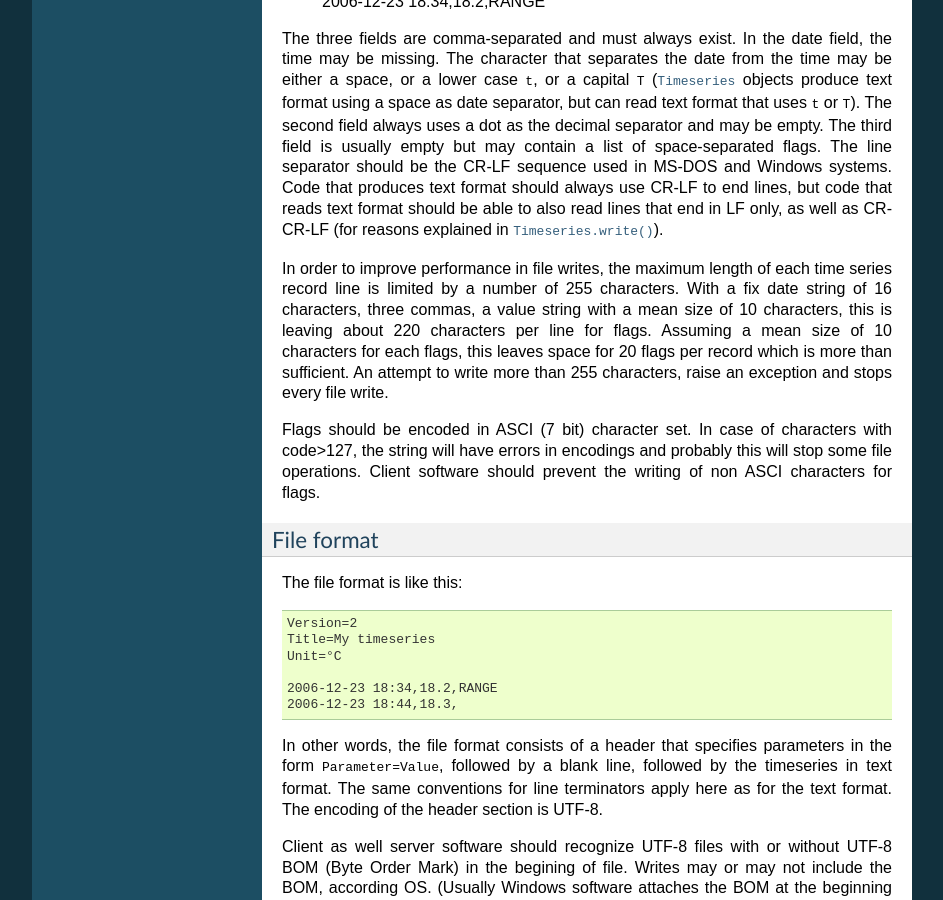
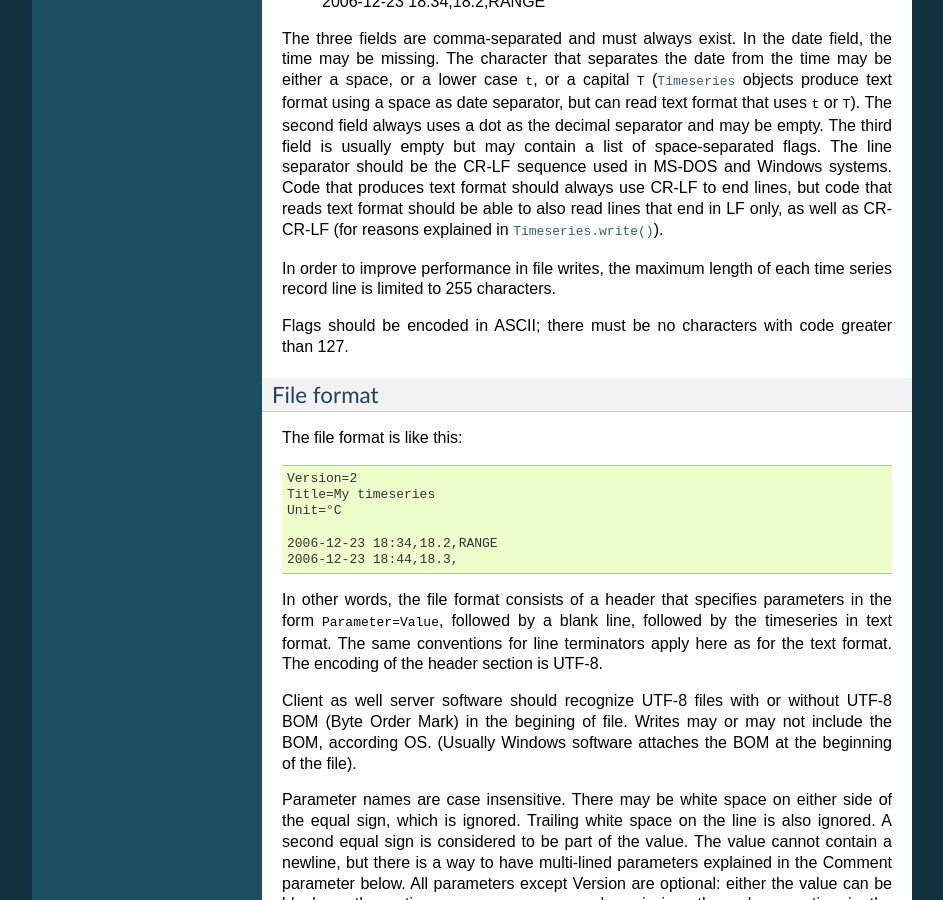
Before and after one commit to openmeteo/pthelma, a Sphinx documentation site: the page built from doc/timeseries.rst, in a window 1280 px wide and 900 px high, scrolled down 8129 px. Shown: the whole window, without its empty margins (168-1111 px from the left). Built offline with Sphinx 7.4.7, drawn with Linux system fonts in a browser that asks for light colours.

Commit message:
Minor documentation improvement

```diff
--- a/doc/timeseries.rst
+++ b/doc/timeseries.rst
@@ -515,19 +515,11 @@ format should always use CR-LF to end lines, but code that reads text
 format should be able to also read lines that end in LF only, as well
 as CR-CR-LF (for reasons explained in :meth:`Timeseries.write`).
 
-In order to improve performance in file writes, the maximum length
-of each time series record line is limited by a number of 255
-characters. With a fix date string of 16 characters, three commas,
-a value string with a mean size of 10 characters, this is leaving
-about 220 characters per line for flags. Assuming a mean size
-of 10 characters for each flags, this leaves space for 20 flags
-per record which is more than sufficient. An attempt to write more
-than 255 characters, raise an exception and stops every file write.
+In order to improve performance in file writes, the maximum length of
+each time series record line is limited to 255 characters.
 
-Flags should be encoded in ASCI (7 bit) character set. In case of
-characters with code>127, the string will have errors in encodings
-and probably this will stop some file operations. Client software
-should prevent the writing of non ASCI characters for flags.
+Flags should be encoded in ASCII; there must be no characters with
+code greater than 127.
 
 .. _fileformat:
 
```
